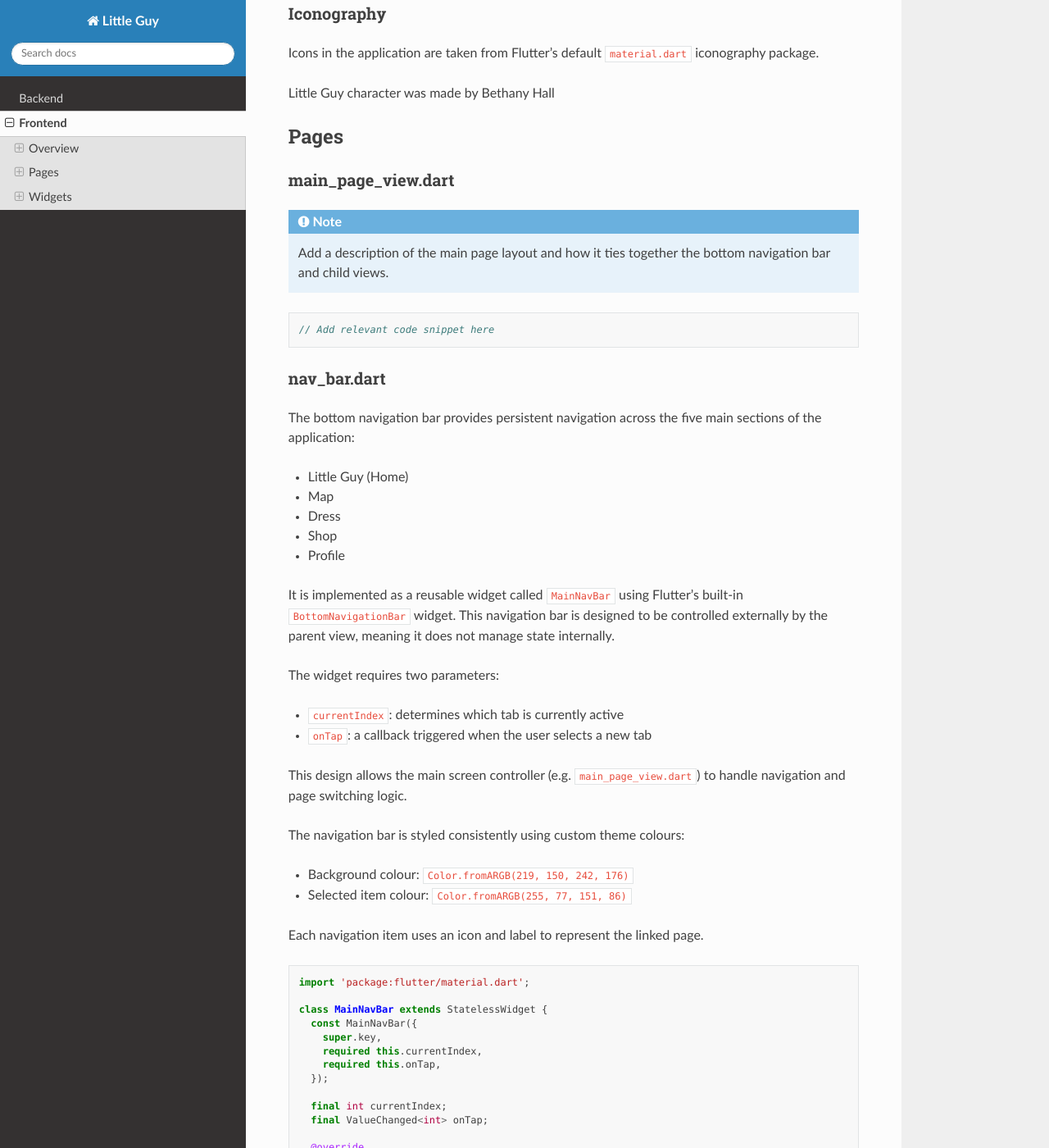
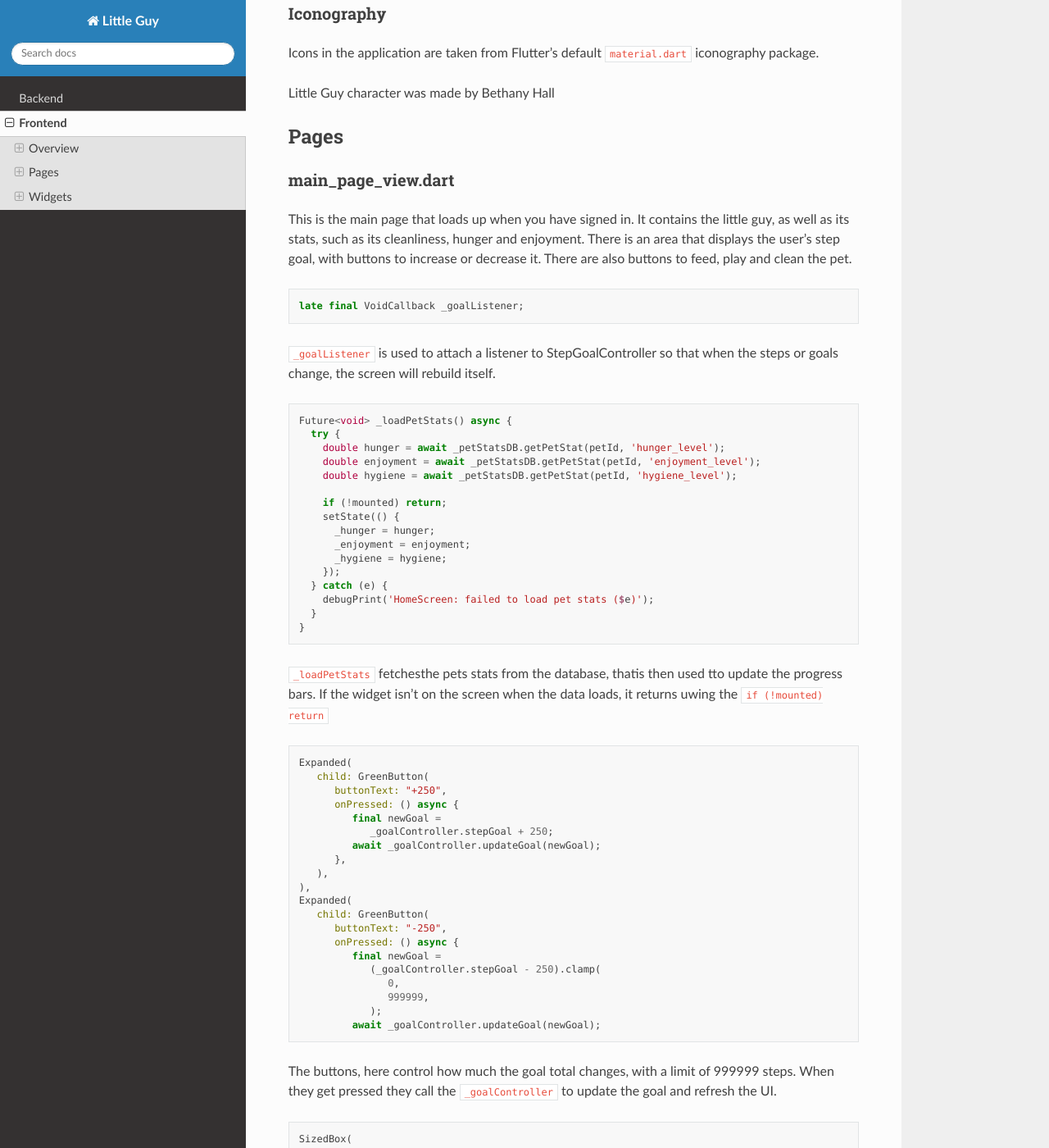
Before and after one commit to Team1C-T-P/little_guy_proj, a Sphinx documentation site: the page built from docs/frontend.rst, in a window 1280 px wide and 1400 px high, scrolled down 625 px. Shown: the whole window at 82% size. Built offline with Sphinx 7.4.7 and the Read the Docs theme 3.1.0, drawn with Linux system fonts in a browser that asks for light colours; some of the changed text lies outside the part shown.

Commit message:
main_page_view.dart documentation added

```diff
--- a/docs/frontend.rst
+++ b/docs/frontend.rst
@@ -35,12 +35,81 @@ Pages
 main_page_view.dart
 ~~~~~~~~~~~~~~~~~~~
 
-.. note::
-   Add a description of the main page layout and how it ties together the bottom navigation bar and child views.
+This is the main page that loads up when you have signed in. It contains the little guy, as well as its stats, such as its cleanliness, hunger and enjoyment. There is an area that displays the user's step goal, with buttons to increase or decrease it. There are also buttons to feed, play and clean the pet.
 
 .. code-block:: dart
 
-    // Add relevant code snippet here
+  late final VoidCallback _goalListener;
+
+``_goalListener`` is used to attach a listener to StepGoalController so that when the steps or goals change, the screen will rebuild itself.
+
+.. code-block:: dart
+
+  Future<void> _loadPetStats() async {
+    try {
+      double hunger = await _petStatsDB.getPetStat(petId, 'hunger_level');
+      double enjoyment = await _petStatsDB.getPetStat(petId, 'enjoyment_level');
+      double hygiene = await _petStatsDB.getPetStat(petId, 'hygiene_level');
+
+      if (!mounted) return;
+      setState(() {
+        _hunger = hunger;
+        _enjoyment = enjoyment;
+        _hygiene = hygiene;
+      });
+    } catch (e) {
+      debugPrint('HomeScreen: failed to load pet stats ($e)');
+    }
+  }
+
+``_loadPetStats`` fetchesthe pets stats from the database, thatis then used tto update the progress bars. If the widget isn't on the screen when the data loads, it returns uwing the ``if (!mounted) return``
+
+.. code-block:: dart
+
+   Expanded(
+      child: GreenButton(
+         buttonText: "+250",
+         onPressed: () async {
+            final newGoal =
+               _goalController.stepGoal + 250;
+            await _goalController.updateGoal(newGoal);
+         },
+      ),
+   ),
+   Expanded(
+      child: GreenButton(
+         buttonText: "-250",
+         onPressed: () async {
+            final newGoal =
+               (_goalController.stepGoal - 250).clamp(
+                  0,
+                  999999,
+               );
+            await _goalController.updateGoal(newGoal);
+
+The buttons, here control how much the goal total changes, with a limit of 999999 steps. When they get pressed they call the ``_goalController`` to update the goal and refresh the UI.
+
+.. code-block:: dart
+
+   SizedBox(
+      width: 150,
+      height: 60,
+      child: FittedBox(
+         child: GreenButton(
+            buttonText: "Clean",
+            onPressed: () async {
+               await Navigator.of(context).push(
+                  MaterialPageRoute(
+                     builder: (context) => const CleanScreen(),
+                  ),
+               );
+               await _loadPetStats();
+            },
+         ),
+      ),
+   ),
+
+The green buttons that have the "Play", "Clean" and "Feed", that allow you to interact with the little guy all have this layout, where they will load a separate screen, with their own functions, allowing you to interact with the little guy.
 
 nav_bar.dart
 ~~~~~~~~~~~~
```
